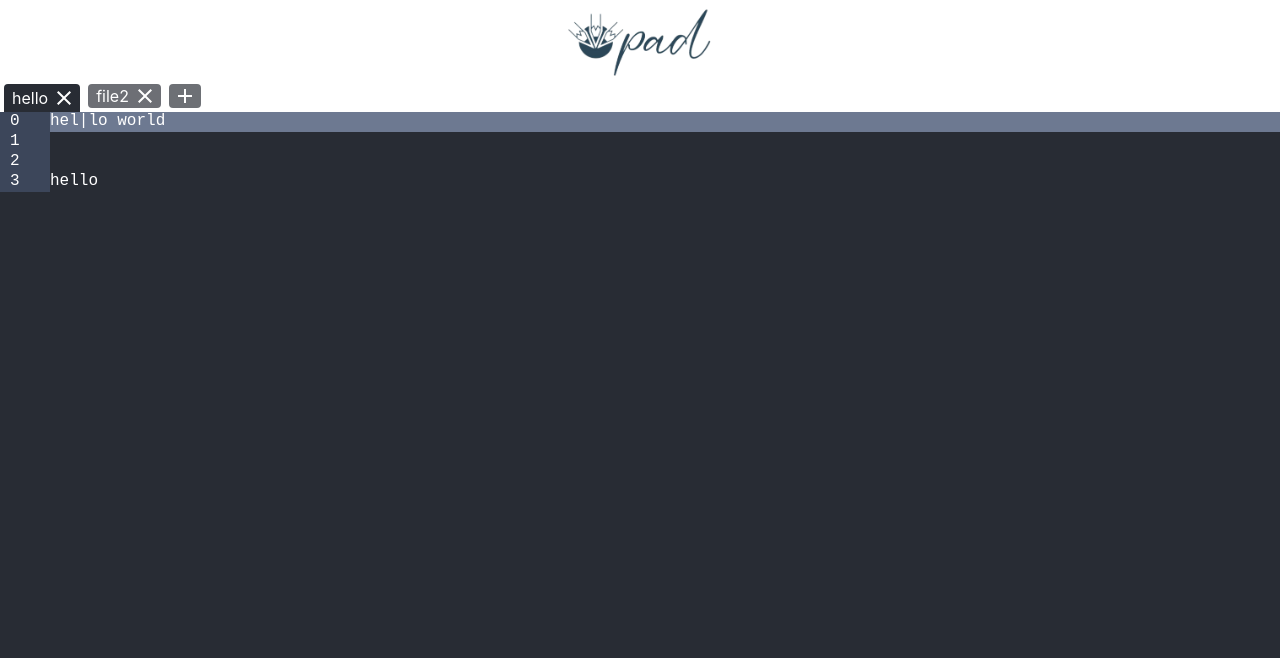
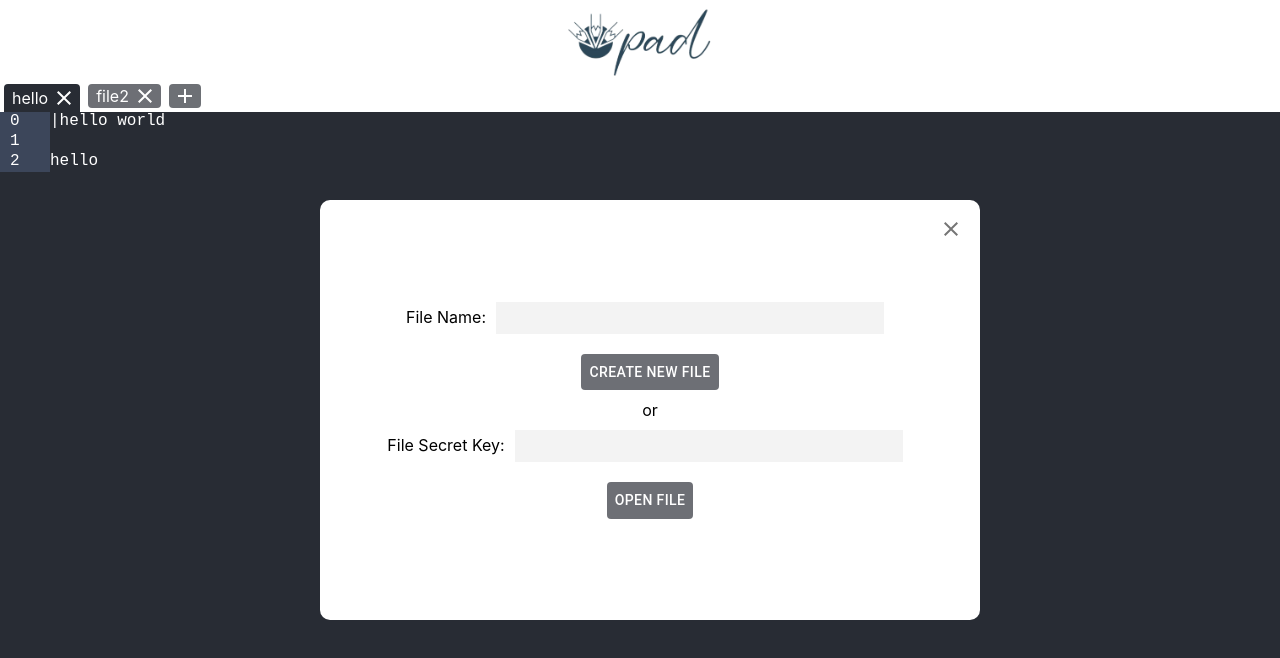
Before and after one commit to O-Pad/opad-client-frontend, a React (Create React App) app: page / in a window 1280 px wide. Both pictures are taken after a click on the button 184 px from the left and 96 px from the top of the page. Shown: the top 658 px of the page. Built offline with nearby package versions, Linux system fonts and the light colour scheme; no server answers.

Commit message:
create and open file added

```diff
--- a/package.json
+++ b/package.json
@@ -11,7 +11,6 @@
     "@testing-library/user-event": "^12.8.3",
     "axios": "^0.24.0",
     "jszmq": "^0.1.2",
-    "prismjs": "^1.25.0",
     "react": "^17.0.2",
     "react-dom": "^17.0.2",
     "react-scripts": "4.0.3",
--- a/src/Components/OpadEditor.jsx
+++ b/src/Components/OpadEditor.jsx
@@ -1,12 +1,8 @@
 import React from "react";
-import Editor from 'react-simple-code-editor';
-import { highlight, languages } from 'prismjs/components/prism-core';
-import 'prismjs/components/prism-clike';
-import 'prismjs/components/prism-javascript';
 import './OpadEditor.scss';
 import {Close, Add} from '@material-ui/icons';
 import IconButton from '@material-ui/core/IconButton';
-import {Button} from '@material-ui/core';
+import {Button, Icon} from '@material-ui/core';
 import {Alert} from '@material-ui/lab';
 
 class OpadEditor extends React.Component {
@@ -15,11 +11,12 @@ class OpadEditor extends React.Component {
         this.state = {
             open_files: ['hello','file2'],
             current_file: 'hello',
-            content: ['hello world', '', '', 'hello'],
-            cursor_position: [0, 3]
+            content: '|hello world\n\nhello',
+            popup: false
         }
         this.getFile = this.getFile.bind(this)
         this.create = this.create.bind(this)
+        this.open = this.open.bind(this)
         this.close = this.close.bind(this)
         this.selectTab = this.selectTab.bind(this)
         this.handleKeyPress = this.handleKeyPress.bind(this)
@@ -40,80 +37,45 @@ class OpadEditor extends React.Component {
     getFile() {
         const axios = require('axios');
         axios.get(`http://localhost:4000/fetch-file?filename=${this.state.current_file}`)
-            .then(result =>  this.setState({content: result.data.content}));
+        .then(result =>  this.setState({content: result.data.content.substr(0, result.data.cursor) + '|' + result.data.content.substr(result.data.cursor)}));
     }
 
     handleKeyPress(event) {
-        var line = this.state.cursor_position[0];
-        var pos = this.state.cursor_position[1];
-        var newline = line;
-        var newpos = pos;
-        if (event.key === 'ArrowRight') {
-            newline = line;
-            newpos = Math.min(this.state.content[newline].length, pos + 1);
-        }
-        else if (event.key === 'ArrowLeft') {
-            newline = line;
-            newpos = Math.max(0, pos - 1);
-        }
-        else if (event.key === 'ArrowUp') {
-            newline = Math.max(0, line - 1);
-            newpos = Math.min(this.state.content[newline].length, pos);
-        }
-        else if (event.key === 'ArrowDown') {
-            newline = Math.min(this.state.content.length - 1, line + 1);
-            newpos = Math.min(this.state.content[newline].length, pos);
-        }
-        else if (event.key === 'Enter') {
-            const axios = require('axios');
-            axios.get(`http://localhost:4000/add-line?filename=${this.state.current_file}&line=${line}`)
-                .then((result) =>  {
-                    newline = Math.min(this.state.content.length - 1, line + 1);
-                    newpos = Math.min(this.state.content[newline].length, pos);
-                    this.setState({content : result.data.content, cursor_position: [newline, newpos]});
-                });
-
-        }
-        else if (event.key.length == 1){
-            const axios = require('axios');
-            axios.get(`http://localhost:4000/add-char?filename=${this.state.current_file}&key=${event.key}&line=${line}&pos=${pos}`)
-                .then((result) =>  {
-                    var line = this.state.cursor_position[0];
-                    var pos = this.state.cursor_position[1];
-                    this.setState({content : result.data.content, cursor_position: [line, pos + 1]});
-                });
-        }
-        else if (event.key === 'Backspace') {
-            if(pos == 0) {
-                if(line == 0) return;
-                const axios = require('axios');
-                axios.get(`http://localhost:4000/delete-line?filename=${this.state.current_file}&line=${line - 1}`)
-                    .then((result) =>  {
-                        newline = Math.max(0, line - 1);
-                        newpos = Math.min(this.state.content[newline].length, pos);
-                        this.setState({content : result.data.content, cursor_position: [newline, newpos]});
-                    });
-            }
-            const axios = require('axios');
-            axios.get(`http://localhost:4000/delete-char?filename=${this.state.current_file}&line=${line}&pos=${Math.max(0, pos - 1)}`)
-                .then((result) =>  {
-                    var line = this.state.cursor_position[0];
-                    var pos = this.state.cursor_position[1];
-                    this.setState({content : result.data.content, cursor_position: [line, Math.max(0, pos - 1)]});
-                });
-        }
-        this.setState({cursor_position: [newline, newpos]})
+        const axios = require('axios');
+        axios.get(`http://localhost:4000/key-press?filename=${this.state.current_file}&key=${event.key == ' ' ? 'Space' : event.key}`)
+        .then(result =>  this.setState({content: result.data.content.substr(0, result.data.cursor) + '|' + result.data.content.substr(result.data.cursor)}));
     }
 
     create() {
-        var filename = "newfile2"
+        var filename = document.getElementById('createFileName').value
+        if(filename == '') {
+            this.setState({alert_severity: 'error', alert_message: 'Please enter file name'})
+            return;
+        }
         const axios = require('axios');
         axios.get(`http://localhost:4000/create-file?filename=${filename}`)
             .then(result =>  {
                 console.log(result)
                 if(result.data.status == 'success') {
-                    this.setState({open_files: [...this.state.open_files, filename], current_file: filename, content: ""})
-                    this.setState({alert_message: 'file creation successful', alert_severity: 'success'})
+                    this.setState({open_files: [...this.state.open_files, filename], current_file: filename, content: result.data.content})
+                    this.setState({alert_message: `File Created Successfully. File secret key is ${result.data.key}.`, alert_severity: 'success'})
+                } else {
+                    this.setState({alert_message: result.data.status, alert_severity: 'error'})
+                }
+            });
+    }
+
+    open() {
+        var filename = document.getElementById('openFileID').value
+        if(filename == '') {
+            this.setState({alert_severity: 'error', alert_message: 'Please enter File Secret Key'})
+            return;
+        }
+        const axios = require('axios');
+        axios.get(`http://localhost:4000/open-file?filename=${filename}`)
+            .then(result =>  {
+                if(result.data.status == 'success') {
+                    this.setState({open_files: [...this.state.open_files, filename], current_file: filename, content: result.data.content, popup: false})
                 } else {
                     this.setState({alert_message: result.data.status, alert_severity: 'error'})
                 }
@@ -131,40 +93,48 @@ class OpadEditor extends React.Component {
     render() {
         return (
         <div className="OpadEditor">
+            <div className={`popup ${this.state.popup ? `open` : ``}`}>
+                <IconButton className="close" onClick={() => this.setState({popup: false})}>
+                    <Close />
+                </IconButton>
+                <div>
+                    {'File Name:'}
+                    <input id="createFileName" type="text" />
+                </div>
+               <Button className="newFile" onClick={this.create}>Create new file</Button>
+                {'or'}
+                <div>
+                    {'File Secret Key:'}
+                    <input id="openFileID" type="text" />
+                </div>
+                <Button className="newFile" onClick={this.open}>Open file</Button>
+                {this.state.alert_severity ? <Alert severity={this.state.alert_severity}>{this.state.alert_message}</Alert> : ""}
+            </div>
+
              <div className="tabs">
                 {this.state.open_files.map((file) =>(
                     <div className={`tab ${file == this.state.current_file ? "selected" : ""}`} onClick={() => this.selectTab(file)}>
                         <div className="tab-name">{file}</div>
-                        <IconButton className="close" onClick={this.create}>
+                        <IconButton className="close" onClick={this.close}>
                             <Close />
                         </IconButton>
                     </div>))
                 }
                 <div className="tab">
-                    <IconButton className="add" onClick={this.create}>
+                    <IconButton className="add" onClick={() => this.setState({popup : true})}>
                         <Add />
                     </IconButton>
                 </div>
             </div>
 
            {this.state.open_files.length > 0 ? (
-                <div id="editor" className="body" focus >
-                    {this.state.content.map((line, id) => {
-                        var prefix = line.substr(0, this.state.cursor_position[1]);
-                        var suffix = line.substr(this.state.cursor_position[1]);
-                        return (<div id={`line-${id}`} className={`line ${this.state.cursor_position[0] == id ? " focus" : ""}`} >
-                                <div className="lineno">{id}</div>
-                                <div className="text">{prefix}</div>
-                                <div className={`cursor ${this.state.cursor_position[0] == id ? " show" : ""}`}>{"|"}</div>
-                                <div className="text">{suffix}</div>
-                                </div>)
-                    })}
-                    {/* <Editor
-                        value={this.state.content}
-                        onValueChange={this.handleInput}
-                        highlight={code => highlight(code, languages.js)}
-                        padding={10}
-                    />                     */}
+                <div className="body" focus >
+                    {this.state.content.split('\n').map((line, id) => (
+                        <div className="line">
+                            <div className="lineno">{id}</div>
+                            {line}
+                        </div>
+                    ))}
                 </div>
             ) : (
                 <div>
@@ -172,7 +142,6 @@ class OpadEditor extends React.Component {
                     <Button>Open file</Button>
                 </div>
             )}
-        {this.state.alert_severity ? <Alert severity={this.state.alert_severity}>{this.state.alert_message}</Alert> : ""}
         </div>
         );
     }
--- a/src/Components/OpadEditor.scss
+++ b/src/Components/OpadEditor.scss
@@ -1,38 +1,43 @@
 .OpadEditor {
   height: 100%;
 
-  .body {
-    background-color: #282c34;
-    color: white;
-    font-family:'Courier New', Courier, monospace;
-    min-height: calc(90vh - 32px);
-    text-align: left;
-    .line.focus {
-      background-color: #6d7991;
-    }
-    .line {
-      width: 100%;
-      height: 20px;
-      display: flex;
-      .lineno {
-        padding: 0px 10px;
-        min-width: 30px;
-        background-color: #3c465a;
-      }
-      .cursor {
-        display: none;
-      }
-      .cursor.show {
-        display: block;
-      }
-      .text {
-        white-space: pre;
-      }
+  .popup {
+    display: none;
+  }
+  .popup.open {
+    align-items: center;
+    background-color: white;
+    border-radius: 10px;
+    display: flex;
+    flex-direction: column;
+    height: 50vh;
+    justify-content: center;
+    left: 25vw;
+    padding: 10px;
+    position: absolute;
+    top: 25vh;
+    width: 50vw;
+
+    .close {
+      position: absolute;
+      right: 5px;
+      top: 5px;
     }
 
+    .newFile {
+      width: max-content;
+      margin: 10px;
+      background-color: #282c34ad;
+      color: white;
+    }
+    input {
+      margin: 10px;
+      border: none;
+      background-color: rgb(243, 243, 243);
+      height: 30px;
+      width: 30vw;
+    }
   }
-
-
   .tabs {
     display: flex;
     height: 32px;
@@ -86,4 +91,26 @@
     }
   }
 
+  .body {
+    background-color: #282c34;
+    color: white;
+    font-family:'Courier New', Courier, monospace;
+    min-height: calc(90vh - 32px);
+    text-align: left;
+    .line.focus {
+      background-color: #6d7991;
+    }
+    .line {
+      width: 100%;
+      height: 20px;
+      display: flex;
+      white-space: pre;
+      .lineno {
+        padding: 0px 10px;
+        min-width: 30px;
+        background-color: #3c465a;
+      }
+    }
+
+  }
 }
```
